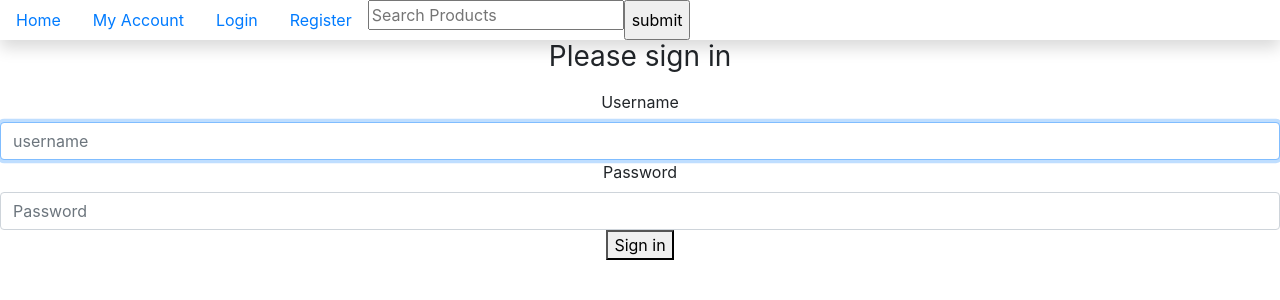
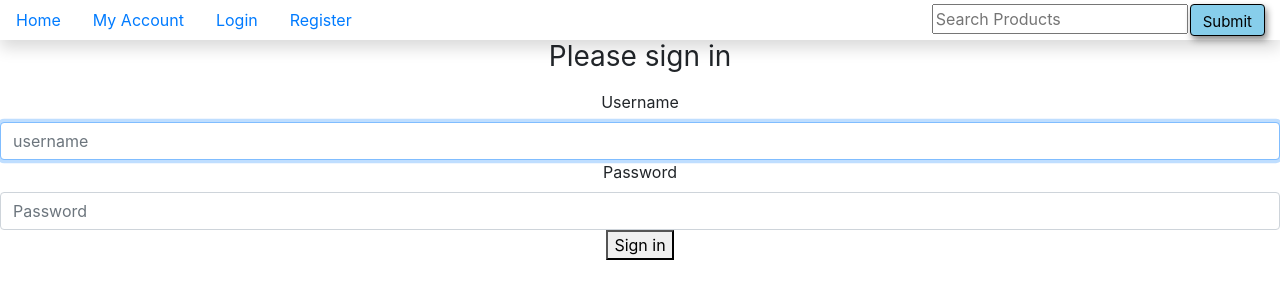
Before and after one commit to nss-day-cohort-38/bangazon-ecommerce-web-app-fortuna-base, a React (Create React App) app: page /login in a window 1280 px wide. Shown: the top 300 px of the page. Built offline with nearby package versions, Linux system fonts and the light colour scheme.

Commit message:
finished image upload functionality

```diff
--- a/src/components/Home/Home.css
+++ b/src/components/Home/Home.css
@@ -2,9 +2,15 @@
     margin-top:25px;
     margin-left: 50px;
     width: 250px;
+}
+
+.prodCardFlex {
     display: flex;
     flex-direction: row;
     flex-wrap: wrap;
+    background-color: grey;
+    padding-bottom: 20px;
+    margin-top: 10px;
 }
 
 .text {
@@ -20,3 +26,32 @@
     background-color: #DCDCDC;
     color: blue;
 }
+
+.sellProdBtn {
+    margin-top: 15px;
+    color: black;
+    align-items: center;
+}
+
+.btn-nice {
+    border: 1px solid black;
+    box-shadow: 2px 4px 7px #888888;
+    color: black;
+}
+
+.btn-nice2 {
+    border: 1px solid black;
+    box-shadow: 2px 4px 7px #888888;
+    color: black;
+    height: 32px;
+}
+
+.form {
+    align-items: center;
+}
+
+#location {
+    margin-top: 15px;
+    width: 20%;
+    align-self: center;
+}
--- a/src/components/Home/Home.js
+++ b/src/components/Home/Home.js
@@ -4,6 +4,7 @@ import "bootstrap/dist/css/bootstrap.min.css";
 import ProductManager from "../../modules/ProductManager";
 import ProductCard from "./HomeProductCard";
 import useSimpleAuth from "../../hooks/ui/useSimpleAuth";
+import "./Home.css"
 
 const Home = (props) => {
   const [products, setProducts] = useState([]);
@@ -43,15 +44,18 @@ const Home = (props) => {
     <>
       <div>
         {isAuthenticated() ? (
-          <button type="button" className="btn btn-success">
-            <Link to="/sellproductform">Sell a product</Link>
+          <div className="sellProdBtn text-center">
+            <button type="button" className="btn btn-primary btn-nice">
+              <Link className="sellProdBtn" to="/sellproductform">Sell a product</Link>
             </button>
+          </div>
         ) : (
           <h3>Please log in to sell a product</h3>
         )}
-        <form>
+        <div className="">
+          <form className="form">
             <input
-            className="form-control"
+              className="form-control locationSearch btn-nice"
               type="text"
               placeholder="Filter by City"
               aria-label="Filter by City"
@@ -59,9 +63,10 @@ const Home = (props) => {
               id="location"
             ></input>
           </form>
-        <input type="submit" value="submit" onClick={searchUseEffect} />
+          <input type="submit" value="Submit" className="btn btn-info btn-nice" onClick={searchUseEffect} />
         </div>
-      <div>
+      </div>
+      <div className="prodCardFlex">
         {products.map((product) => (
           <ProductCard key={product.id} product={product} {...props} />
         ))}
--- a/src/components/Home/HomeProductCard.js
+++ b/src/components/Home/HomeProductCard.js
@@ -4,7 +4,7 @@ import './Home.css'
 
 const ProductCard = props => {
     return (
-        <div className="productCard card boxShadow">
+        <div className="productCard card boxShadow btn-nice">
             <div className="text">
                 <p><b>Product: </b>{props.product.title}</p>
                 <p><b>Price: </b>{props.product.price}</p>
--- a/src/components/Product/ProductDetails.js
+++ b/src/components/Product/ProductDetails.js
@@ -1,7 +1,5 @@
 import React, { useEffect, useState } from "react"
 import ProductManager from '../../modules/ProductManager'
-
-
 
 const ProductDetails = (props) => {
 
@@ -20,12 +18,10 @@ const ProductDetails = (props) => {
             <p>Description: {productDetails.description}</p>
             <p>Quantity: {productDetails.quantity}</p>
             <p>Location: {productDetails.location}</p>
+            <img src={productDetails.image_path} alt="Not working"/>
         </>
 
     )
-
-
-
 }
 
 export default ProductDetails
--- a/src/components/Product/ProductSellForm.js
+++ b/src/components/Product/ProductSellForm.js
@@ -4,9 +4,10 @@ import ProductTypeListOptions from "../ProductType/ProductTypeListOptions"
 import ProductManager from '../../modules/ProductManager'
 
 const ProductSellForm = (props) => {
-    const [product, setProduct] = useState({ title: "", price: "", description: "", quantity: "", product_type_id: 0, image_path: "", location: ""  })
+    const [product, setProduct] = useState({ title: "", price: "", description: "", quantity: "", product_type_id: 0, location: ""})
     const [localCheckbox, setLocalCheckbox] = useState(false)
     const [selectOptions, setSelectOptions] = useState([])
+    const [image, setImage] = useState({ imageFile: "", image_path: "Choose File"})
 
 
 
@@ -20,7 +21,9 @@ const ProductSellForm = (props) => {
         setLocalCheckbox(!localCheckbox)
     };
 
-
+    const handleFileUpload = (evt) => {
+        setImage({ imageFile: evt.target.files[0], image_path: evt.target.files[0].name })
+    }
 
     const constructNewProduct = (evt) => {
         evt.preventDefault()
@@ -30,7 +33,17 @@ const ProductSellForm = (props) => {
         } else if (product.product_type_id === 0) {
             window.alert("Please select a product type")
         } else {
-            ProductManager.addProduct(product)
+
+            const formData = new FormData()
+            formData.append("image_path", image.imageFile, image.image_path)
+            formData.append("title", product.title)
+            formData.append("price", product.price)
+            formData.append("description", product.description)
+            formData.append("quantity", product.quantity)
+            formData.append("product_type_id", product.product_type_id)
+            formData.append("location", product.location)
+
+            ProductManager.addProduct(formData)
                 .then(resp => props.history.push(`/${resp.id}/productdetails`))
 
         }
@@ -45,6 +58,8 @@ const ProductSellForm = (props) => {
         stateToChange.product_type_id = parseInt(event.target.value)
         setProduct(stateToChange)
     }
+
+
 
     useEffect(() => {
         ProductTypeManager.getAllProductTypes().then(response => setSelectOptions(response))
@@ -73,7 +88,8 @@ const ProductSellForm = (props) => {
                 </fieldset>
                 <fieldset>
                     <label>Image File Path</label>
-                    <input className="form-control" placeholder="Enter file path for product image" type="text" id="image_path" onChange={handleFieldChange}/>
+                    <input type="file" id="image_path" onChange={handleFileUpload}/>
+                    {/* <input className="form-control" placeholder="Enter file path for product image" type="text" id="image_path" onChange={handleFieldChange}/> */}
                 </fieldset>
                 <fieldset>
                     <label>Product Type</label>
--- /dev/null
+++ b/src/components/nav/Nav.css
@@ -0,0 +1,14 @@
+.search {
+    float: right;
+    margin-right: 15px;
+    display: flex;
+}
+
+.button {
+    background-color: skyblue;
+    font-size: 15px;
+}
+
+.input {
+    margin-right: 2px;
+}
--- a/src/components/nav/NavBar.js
+++ b/src/components/nav/NavBar.js
@@ -3,6 +3,7 @@ import { Link } from "react-router-dom"
 import "bootstrap/dist/css/bootstrap.min.css"
 import useSimpleAuth from "../../hooks/ui/useSimpleAuth"
 import ProductManager from "../../modules/ProductManager";
+import "./Nav.css"
 
 const NavBar = props => {
     const { isAuthenticated, logout } = useSimpleAuth()
@@ -59,11 +60,14 @@ const NavBar = props => {
                         </li>
                         </>
                 }
-                <form>
-                    <input  type="text" placeholder="Search Products" onChange={handleFieldChange} id="product"/>
-                </form>
-                <input type="submit" value="submit" onClick={searchProducts}/>
+
             </ul>
+            <div className="search">
+                    <form>
+                        <input className="input" type="text" placeholder="Search Products" onChange={handleFieldChange} id="product"/>
+                    </form>
+                    <input className="button btn btn-info btn-nice2" type="submit" value="Submit" onClick={searchProducts}/>
+                </div>
         </nav>
     )
 }
--- a/src/modules/ProductManager.js
+++ b/src/modules/ProductManager.js
@@ -7,11 +7,10 @@ export default {
         return fetch(`${url}/products`, {
             method: "POST",
             headers: {
-                "Content-Type": 'application/json',
                 "Accept": "application/json",
                 "Authorization": `Token ${token}`
             },
-            body: JSON.stringify(product)
+            body: product
         }).then(resp => resp.json())
     },
     getProduct(productId) {
```
Lines whose indentation alone changed are shown as unchanged.
